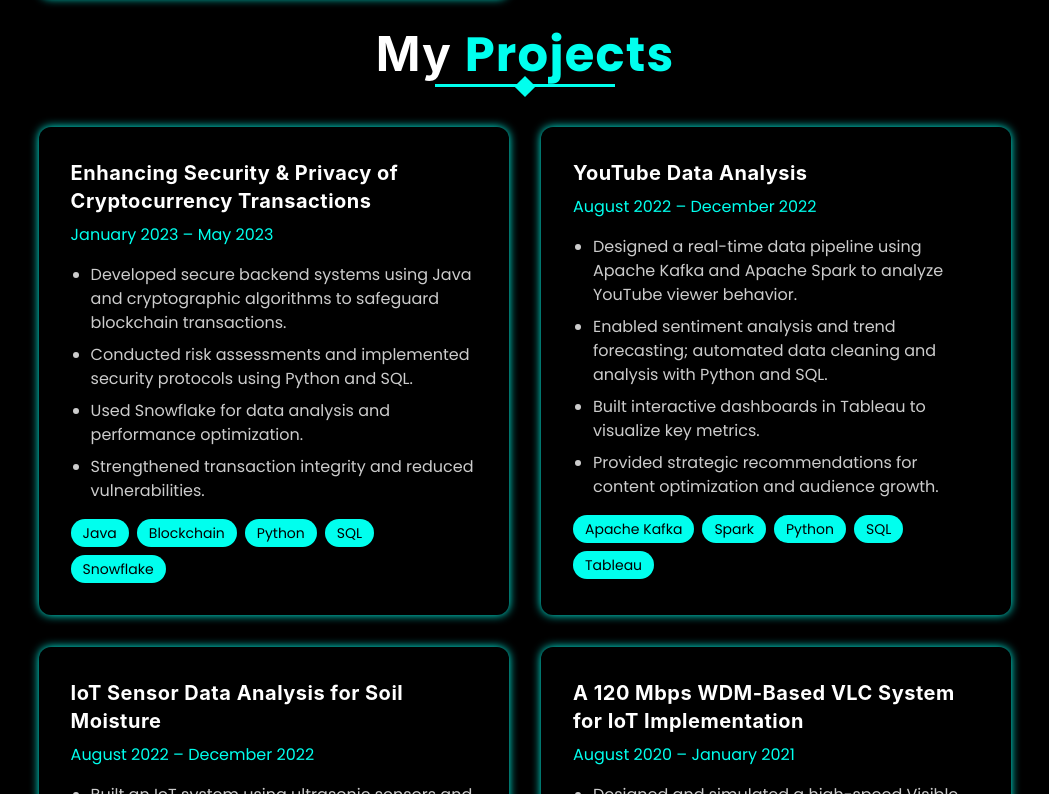
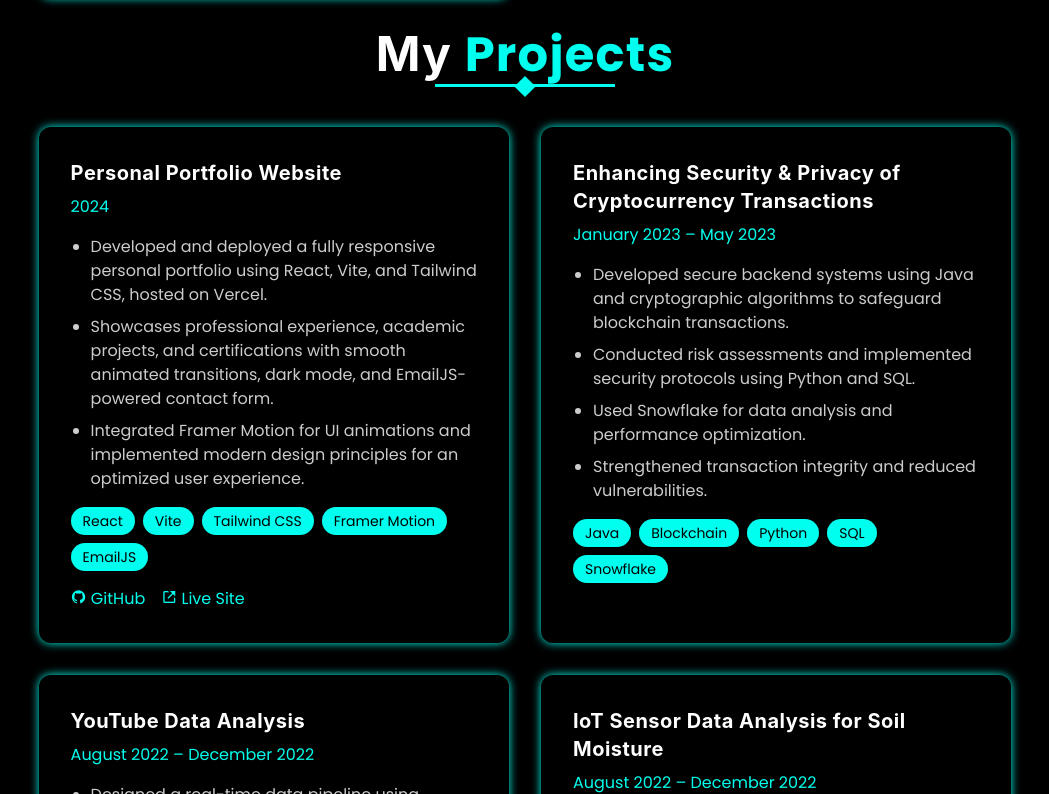
Before and after one commit to saicharankarasala/Portfolio, a React (Vite) app: page / in a window 1280 px wide. Shown: the part 4906-5700 px from the top of the page, without its empty margins (115-1164 px from the left). Built offline with nearby package versions, Linux system fonts and the light colour scheme.

Commit message:
Add portfolio project to projects section

```diff
--- a/src/App.jsx
+++ b/src/App.jsx
@@ -429,6 +429,34 @@ const App = () => {
       <section className="projects pt-0 pb-8 px-[12%]" id="projects">
         <h2 className="heading">My <span>Projects</span></h2>
         <div className="grid grid-cols-1 md:grid-cols-2 gap-8">
+          {/* Portfolio Project */}
+          <div className="project-card group">
+            <div className="card-content">
+              <h3 className="text-xl font-bold mb-2">Personal Portfolio Website</h3>
+              <p className="text-[--main-color] mb-4">2024</p>
+              <ul className="list-disc pl-5 text-white/80 space-y-2">
+                <li>Developed and deployed a fully responsive personal portfolio using React, Vite, and Tailwind CSS, hosted on Vercel.</li>
+                <li>Showcases professional experience, academic projects, and certifications with smooth animated transitions, dark mode, and EmailJS-powered contact form.</li>
+                <li>Integrated Framer Motion for UI animations and implemented modern design principles for an optimized user experience.</li>
+              </ul>
+              <div className="tech-stack mt-4 flex flex-wrap gap-2">
+                <span className="tech-tag">React</span>
+                <span className="tech-tag">Vite</span>
+                <span className="tech-tag">Tailwind CSS</span>
+                <span className="tech-tag">Framer Motion</span>
+                <span className="tech-tag">EmailJS</span>
+              </div>
+              <div className="mt-4 flex gap-4">
+                <a href="https://github.com/KVSC1511/My-Personal-Portfolio.git" target="_blank" rel="noopener noreferrer" className="text-[--main-color] hover:text-white transition-colors">
+                  <i className='bx bxl-github'></i> GitHub
+                </a>
+                <a href="https://www.venkatasaicharan.com" target="_blank" rel="noopener noreferrer" className="text-[--main-color] hover:text-white transition-colors">
+                  <i className='bx bx-link-external'></i> Live Site
+                </a>
+              </div>
+            </div>
+          </div>
+
           {/* 2023 Project */}
           <div className="project-card group">
             <div className="card-content">
```
